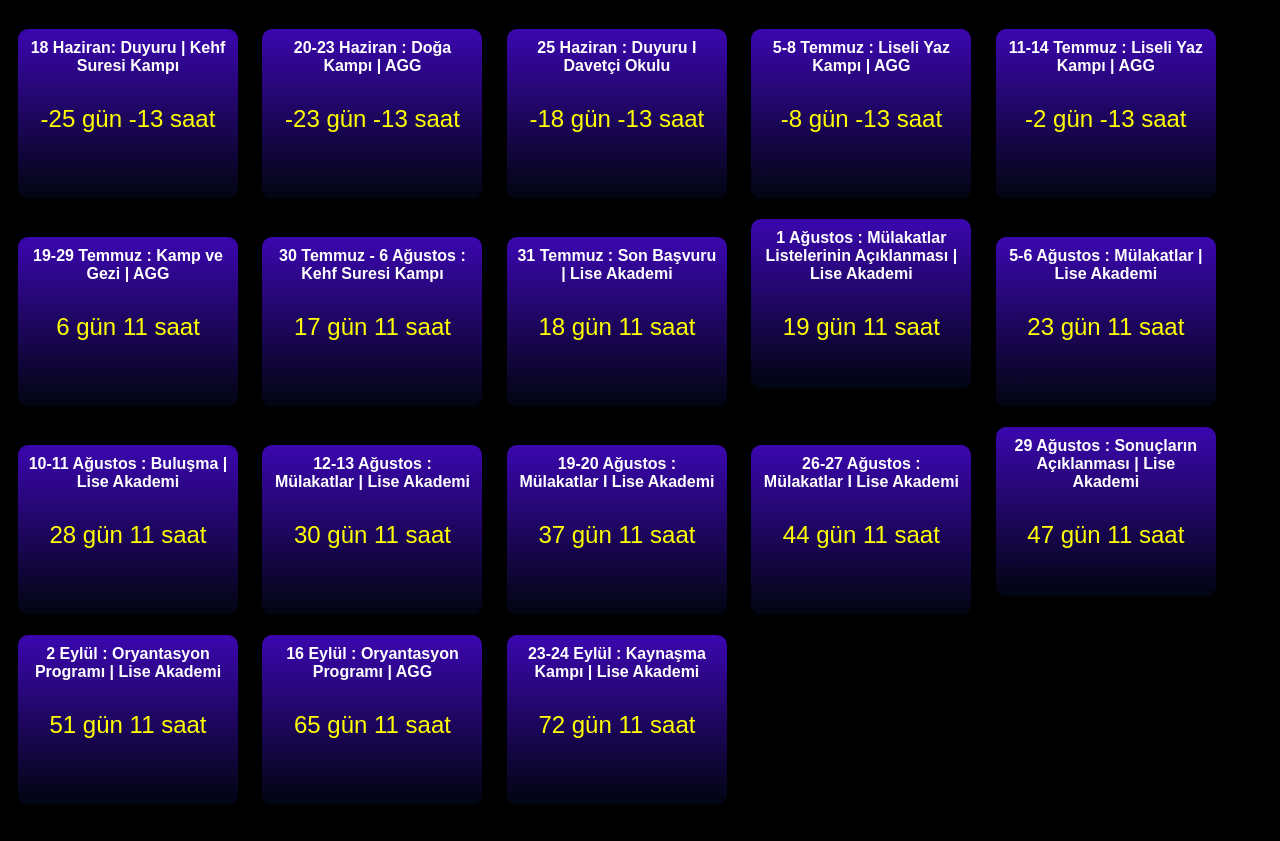
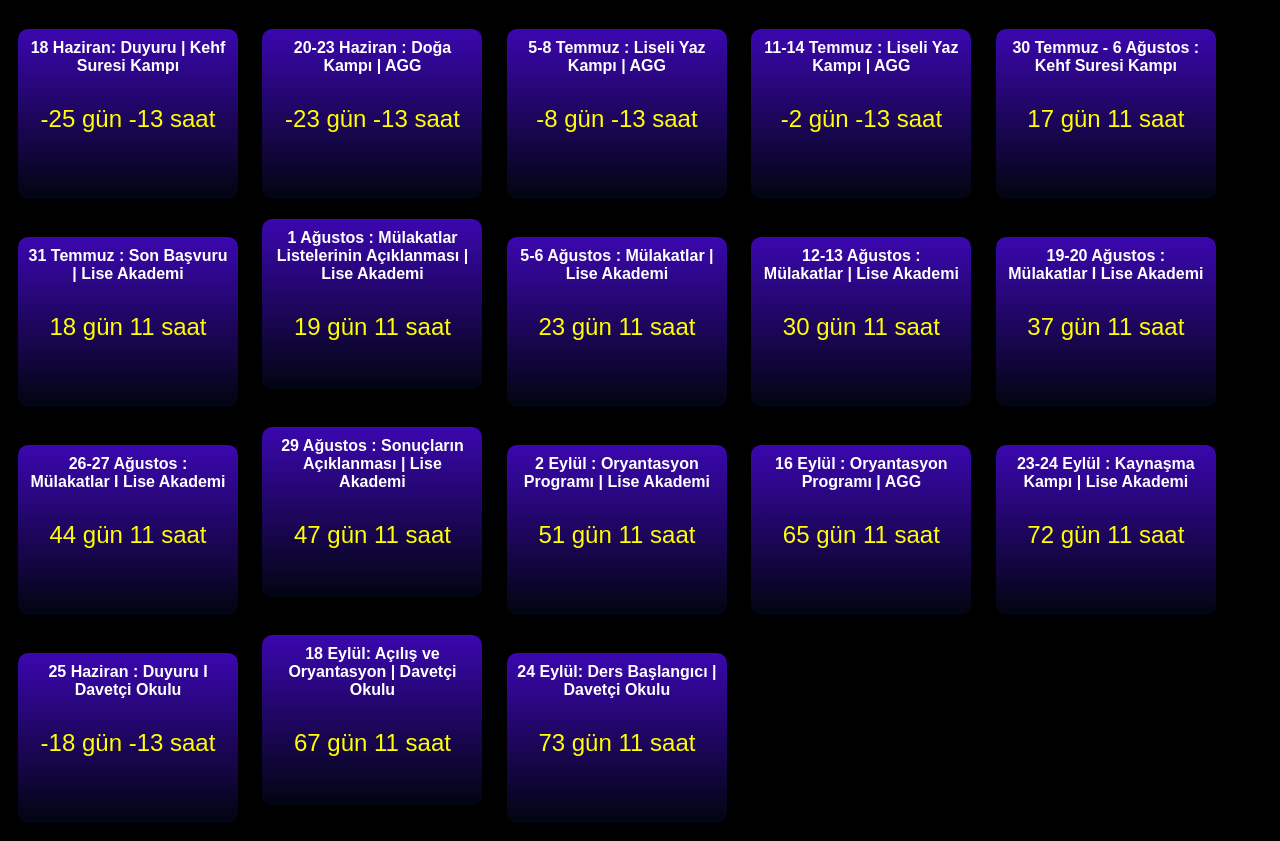
Before and after one commit to abdunzelil/SDCountdown, a plain HTML site: page index.html in a window 1280 px wide. Shown: the part 61-902 px from the top of the page. Drawn offline with Linux system fonts and the light colour scheme.

Commit message:
Update index.html

```diff
--- a/index.html
+++ b/index.html
@@ -47,10 +47,6 @@
     <div class="countdown" id="countdown2"></div>
   </div>
 
-  <div class="event">
-    <div class="event-title">25 Haziran : Duyuru I Davetçi Okulu</div>
-    <div class="countdown" id="countdown18"></div>
-  </div>
 
 <div class="event">
     <div class="event-title">5-8 Temmuz : Liseli Yaz Kampı | AGG</div>
@@ -63,68 +59,74 @@
   </div>
 
   <div class="event">
-    <div class="event-title">19-29 Temmuz : Kamp ve Gezi | AGG</div>
+    <div class="event-title">30 Temmuz - 6 Ağustos : Kehf Suresi Kampı </div>
     <div class="countdown" id="countdown5"></div>
   </div>
 
   <div class="event">
-    <div class="event-title">30 Temmuz - 6 Ağustos : Kehf Suresi Kampı </div>
+    <div class="event-title">31 Temmuz : Son Başvuru | Lise Akademi </div>
     <div class="countdown" id="countdown6"></div>
   </div>
 
   <div class="event">
-    <div class="event-title">31 Temmuz : Son Başvuru | Lise Akademi </div>
+    <div class="event-title">1 Ağustos : Mülakatlar Listelerinin Açıklanması | Lise Akademi</div>
     <div class="countdown" id="countdown7"></div>
   </div>
 
   <div class="event">
-    <div class="event-title">1 Ağustos : Mülakatlar Listelerinin Açıklanması | Lise Akademi</div>
+    <div class="event-title">5-6  Ağustos : Mülakatlar | Lise Akademi</div>
     <div class="countdown" id="countdown8"></div>
   </div>
 
   <div class="event">
-    <div class="event-title">5-6  Ağustos : Mülakatlar | Lise Akademi</div>
+    <div class="event-title">12-13 Ağustos : Mülakatlar | Lise Akademi</div>
     <div class="countdown" id="countdown9"></div>
   </div>
 
   <div class="event">
-    <div class="event-title">10-11 Ağustos : Buluşma | Lise Akademi</div>
+    <div class="event-title">19-20 Ağustos : Mülakatlar I Lise Akademi</div>
     <div class="countdown" id="countdown10"></div>
   </div>
 
   <div class="event">
-    <div class="event-title">12-13 Ağustos : Mülakatlar | Lise Akademi</div>
+    <div class="event-title">26-27 Ağustos : Mülakatlar I Lise Akademi</div>
     <div class="countdown" id="countdown11"></div>
   </div>
 
   <div class="event">
-    <div class="event-title">19-20 Ağustos : Mülakatlar I Lise Akademi</div>
+    <div class="event-title">29 Ağustos : Sonuçların Açıklanması | Lise Akademi</div>
     <div class="countdown" id="countdown12"></div>
   </div>
 
   <div class="event">
-    <div class="event-title">26-27 Ağustos : Mülakatlar I Lise Akademi</div>
+    <div class="event-title">2 Eylül : Oryantasyon Programı | Lise Akademi</div>
     <div class="countdown" id="countdown13"></div>
   </div>
 
   <div class="event">
-    <div class="event-title">29 Ağustos : Sonuçların Açıklanması | Lise Akademi</div>
+    <div class="event-title">16 Eylül : Oryantasyon Programı | AGG</div>
     <div class="countdown" id="countdown14"></div>
   </div>
 
   <div class="event">
-    <div class="event-title">2 Eylül : Oryantasyon Programı | Lise Akademi</div>
+    <div class="event-title">23-24 Eylül : Kaynaşma Kampı | Lise Akademi</div>
     <div class="countdown" id="countdown15"></div>
   </div>
 
+
   <div class="event">
-    <div class="event-title">16 Eylül : Oryantasyon Programı | AGG</div>
+    <div class="event-title">25 Haziran : Duyuru I Davetçi Okulu</div>
     <div class="countdown" id="countdown16"></div>
   </div>
 
   <div class="event">
-    <div class="event-title">23-24 Eylül : Kaynaşma Kampı | Lise Akademi</div>
+    <div class="event-title">18 Eylül: Açılış ve Oryantasyon | Davetçi Okulu</div>
     <div class="countdown" id="countdown17"></div>
+  </div>
+
+  <div class="event">
+    <div class="event-title">24 Eylül: Ders Başlangıcı | Davetçi Okulu</div>
+    <div class="countdown" id="countdown18"></div>
   </div>
 
   <script>
@@ -134,12 +136,10 @@
       new Date('2023-06-20'),
       new Date('2023-07-05'),
       new Date('2023-07-11'),
-      new Date('2023-07-19'),
       new Date('2023-07-30'),
       new Date('2023-07-31'),
       new Date('2023-08-01'),
       new Date('2023-08-05'),
-      new Date('2023-08-10'),
       new Date('2023-08-12'),
       new Date('2023-08-19'),
       new Date('2023-08-26'),
@@ -147,7 +147,9 @@
       new Date('2023-09-02'),
       new Date('2023-09-16'),
       new Date('2023-09-23'),
-      new Date('2023-06-25')
+      new Date('2023-06-25'),
+      new Date('2023-09-18'),
+      new Date('2023-09-24'),
     ];
 
     // Update the countdown for each event
```
